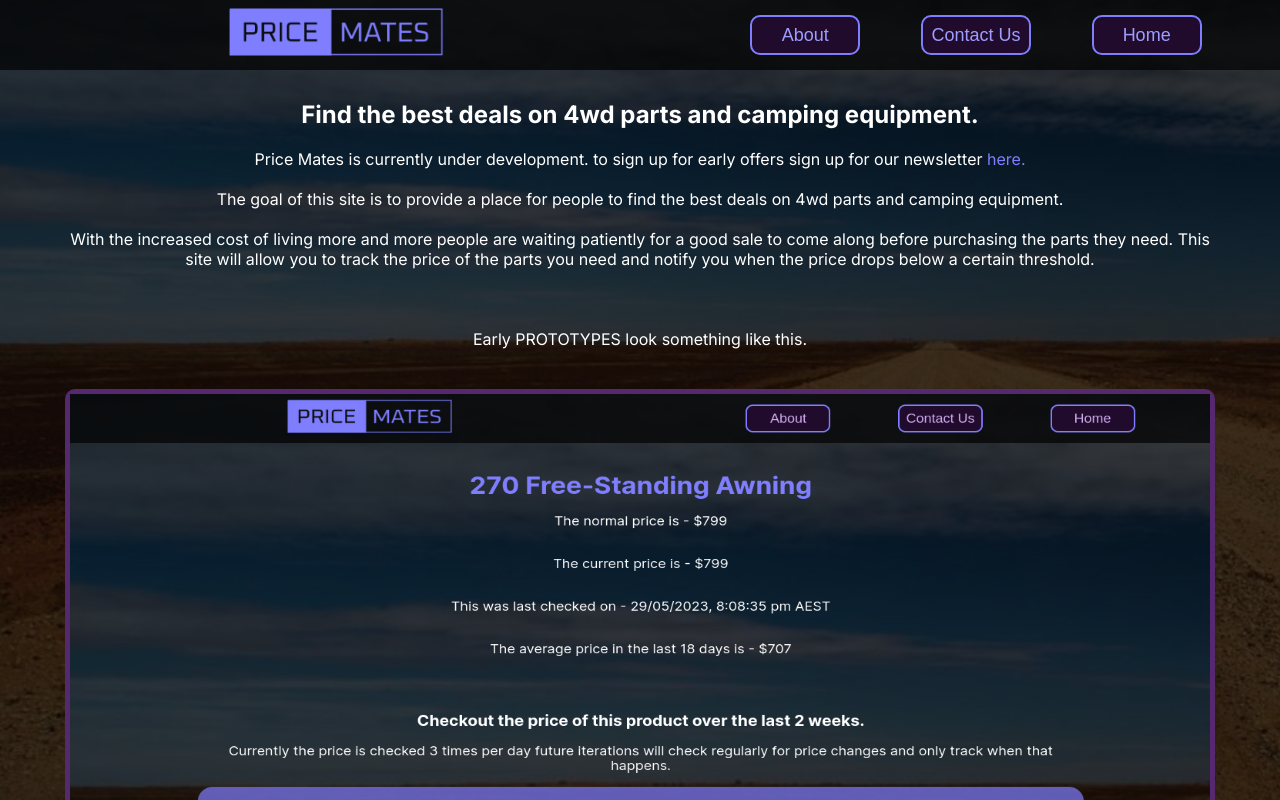
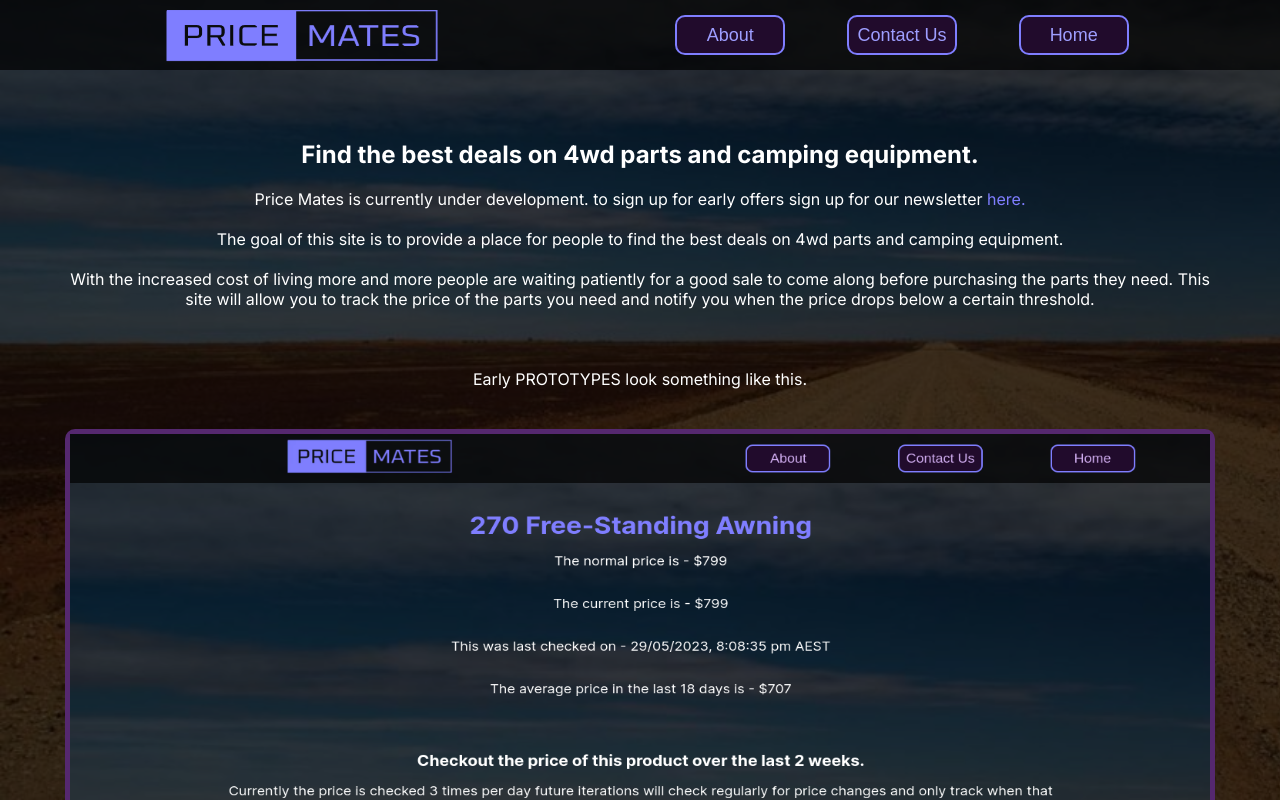
Before and after one commit to oldbettie/price-tracker-web, a Next.js app: page / in a window 1280 px wide. Shown: the top 800 px of the page. Built offline with nearby package versions, Linux system fonts and the light colour scheme.

Commit message:
fix image overlap and some styling issues

```diff
--- a/src/Components/Button/Button.module.css
+++ b/src/Components/Button/Button.module.css
@@ -17,12 +17,11 @@
 
 .button a {
     margin: 0 auto;
-    font-size: 13px;
+    font-size: 15px;
 }
 
 .button:hover {
     cursor: pointer;
-    font-size: 20px;
 }
 
 
@@ -33,23 +32,16 @@
         align-items: center;
         height: 40px;
         width: 110px;
-        margin: 0 auto;
         border-radius: 10px;
         border: 2px solid var(--primary);
     }
 
 
     .button p {
-        margin: 0 auto;
         font-size: 16px;
     }
 
     .button a {
-        margin: 0 auto;
         font-size: 18px;
     }
-
-    .button:hover {
-        cursor: pointer;
-    }
 }
--- a/src/Components/Navigation/Navigation.module.css
+++ b/src/Components/Navigation/Navigation.module.css
@@ -1,50 +1,55 @@
 .container {
-    z-index: 4;
-    position: absolute;
     width: 100%;
-    height: 60px;
+    height: 50px;
+    background-color: rgba(0, 0, 0, 0.7);
+    position: relative;
+}
+
+.contentContainer {
+    margin: 0 auto;
     display: flex;
     align-content: space-between;
-    background-color: rgba(0, 0, 0, 0.7);
 }
 
 .imageContainer {
-    width: 45%;
-    text-align: center;
+    width: 170px;
+    height: 45px;
     margin: auto auto;
-    padding-right: 0;
-    font-size: 24px;
+    position: relative;
 }
 
 .buttonContainer {
     display: flex;
     justify-content: space-around;
-    width: 55%;
     margin: auto auto;
+    gap: 3px;
 }
 
 
 /*Desktop*/
 @media (min-width: 800px) {
     .container {
-        width: 100%;
+        max-width: 100%;
         height: 70px;
         display: flex;
         align-content: space-between;
     }
+    .contentContainer {
+        width: 1600px;
+    }
 
-    .container h1 {
-        width: 50%;
-        text-align: center;
-        margin: auto auto;
-        padding-right: 120px;
-        font-size: 30px;
+    .imageContainer {
+        width: 280px;
+        height: 65px;
+    }
+
+    .imageContainer img {
+        margin-left: 40px;
     }
 
     .buttonContainer {
         display: flex;
         justify-content: space-around;
         width: 40%;
-        margin: auto auto;
     }
 }
--- a/src/Components/Navigation/Navigation.tsx
+++ b/src/Components/Navigation/Navigation.tsx
@@ -6,8 +6,9 @@ import Image from "next/image";
 export function Navigation(): JSX.Element {
     return (
         <div className={styles.container}>
+            <div className={styles.contentContainer}>
                 <div className={styles.imageContainer}>
-                <Image src="/priceMates.png" alt="Price Mates logo" width={220} height={60} className={styles.logo}/>
+                    <Image src="/priceMates.png" alt="Price Mates logo" fill={true} className={styles.logo}/>
                 </div>
                 <div className={styles.buttonContainer}>
                     <Button content="About" path={"/about"} />
@@ -15,5 +16,6 @@ export function Navigation(): JSX.Element {
                     <Button content="Home" path={"/"} />
                 </div>
             </div>
+        </div>
     )
 }
--- a/src/Components/page/pageContent.module.css
+++ b/src/Components/page/pageContent.module.css
@@ -25,7 +25,7 @@
 
 .contentContainer {
     z-index: 3;
-    margin: 100px auto 50px;
+    margin: 70px auto 50px;
     max-width: 1150px;
     min-height: 70vh;
 }
```
Lines whose indentation alone changed are shown as unchanged.
